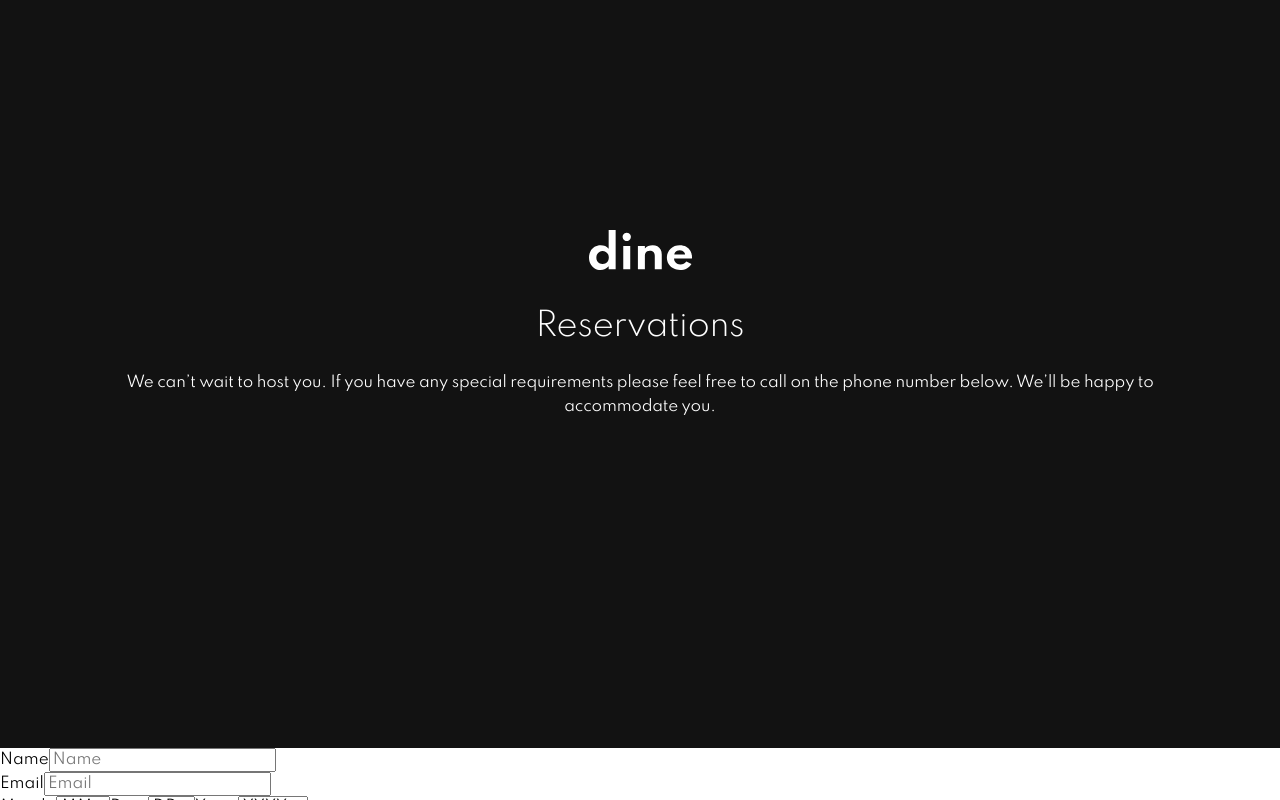
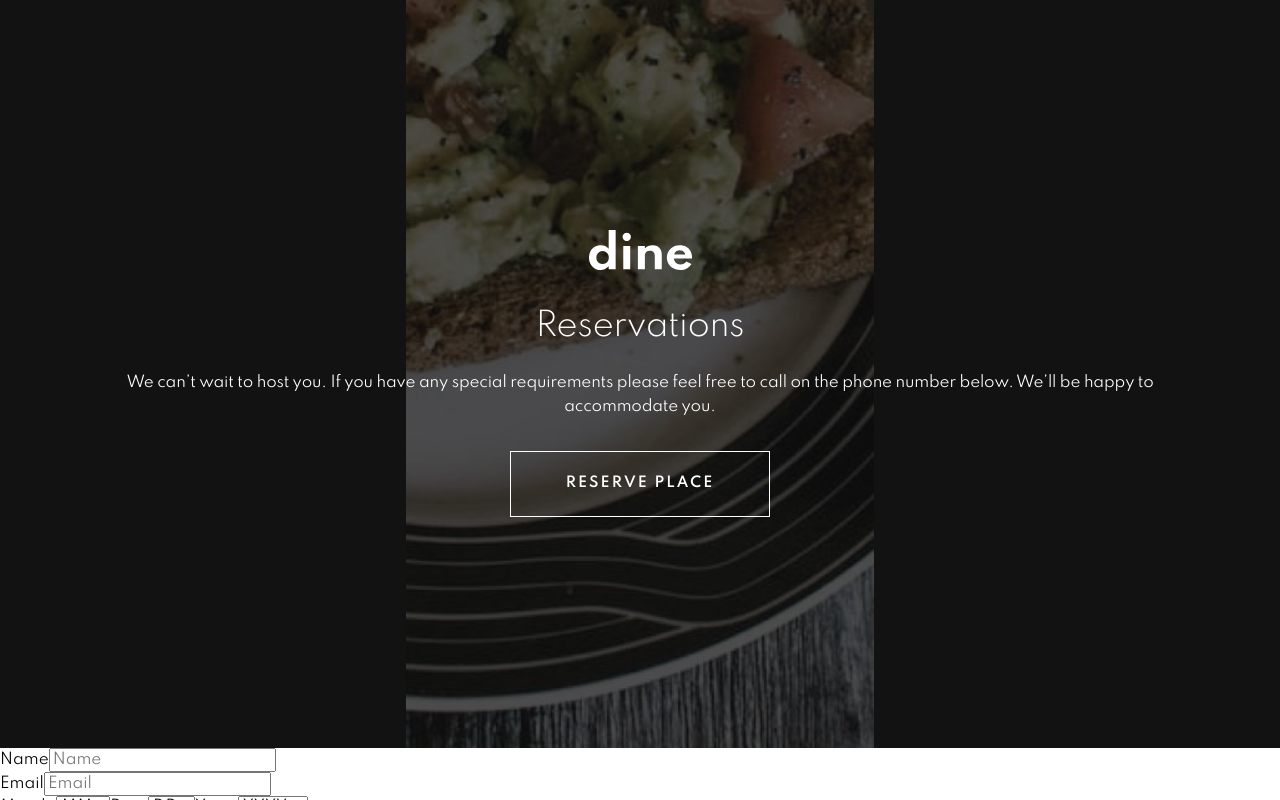
Before and after one commit to emestabillo/dine-restaurant-site, a React (Create React App) app: page /booking in a window 1280 px wide. Shown: the top 800 px of the page. Built offline with nearby package versions, Linux system fonts and the light colour scheme.

Commit message:
Add button component

```diff
--- a/src/components/About.js
+++ b/src/components/About.js
@@ -8,8 +8,8 @@ export default function About() {
         <div className="about__item">
           <div className="about__img">
              <picture>
-              <source srcset="assets/homepage/enjoyable-place-desktop.jpg" media="(min-width: 992px)" />
-                <source srcset="assets/homepage/enjoyable-place-tablet.jpg" media="(min-width: 768px)" />
+              <source srcSet="assets/homepage/enjoyable-place-desktop.jpg" media="(min-width: 992px)" />
+                <source srcSet="assets/homepage/enjoyable-place-tablet.jpg" media="(min-width: 768px)" />
                 <img src="assets/homepage/enjoyable-place-mobile.jpg" alt="green field with animals " />
              </picture>
           </div>
@@ -25,8 +25,8 @@ export default function About() {
         <div className="about__item">
           <div className="about__img">
             <picture>
-              <source srcset="assets/homepage/locally-sourced-desktop.jpg" media="(min-width: 992px)" />
-                <source srcset="assets/homepage/locally-sourced-tablet.jpg" media="(min-width: 768px)" />
+              <source srcSet="assets/homepage/locally-sourced-desktop.jpg" media="(min-width: 992px)" />
+                <source srcSet="assets/homepage/locally-sourced-tablet.jpg" media="(min-width: 768px)" />
                 <img src="assets/homepage/locally-sourced-mobile.jpg" alt="chef plating" />
              </picture>
           </div>
--- /dev/null
+++ b/src/components/Button.js
@@ -0,0 +1,8 @@
+import React from "react"
+import { Link } from "react-router-dom"
+
+export default function Button({link, btnType, btnText}) {
+  return (
+    <Link to={link} className={`btn ${btnType}`}>{btnText}</Link>
+  )
+}
--- a/src/components/CTA.js
+++ b/src/components/CTA.js
@@ -1,6 +1,6 @@
 import React from 'react'
-import { Link } from "react-router-dom"
 import Container from "./Container"
+import Button from "./Button"
 
 export default function CTA() {
   return (
@@ -8,7 +8,7 @@ export default function CTA() {
       <Container>
         <div className="cta__text">
           <h2 className="cta__heading">Ready to make a reservation?</h2>
-          <Link to='/booking' className="btn btn--light">Book a table</Link>
+          <Button link="/booking" btnType="btn--light" btnText="Book a table"></Button>
         </div>
       </Container>
     </section>
--- a/src/components/Features.js
+++ b/src/components/Features.js
@@ -1,11 +1,10 @@
 import React, { useState } from 'react';
 import { items } from '../data';
-import { Link } from "react-router-dom";
+import Button from "./Button";
 import Container from "./Container";
 
 function Features() {
   const [featureInfo, setFeatureInfo] = useState(0);
-
   const {title, description, imgName} = items[featureInfo]
 
   return (
@@ -31,7 +30,7 @@ function Features() {
             </div>
             <h2>{title}</h2>
             <p>{description}</p>
-            <Link to='/booking' className="btn btn--dark">Book a table</Link>
+            <Button link="/booking" btnType="btn--dark" btnText="Book a table"></Button>
           </div>
         </article>
       </Container>
--- a/src/pages/Booking.js
+++ b/src/pages/Booking.js
@@ -2,15 +2,17 @@ import React from 'react'
 import Header from "../components/Header"
 import HeaderText from "../components/HeaderText"
 import Form from "../components/Form"
+import Button from "../components/Button"
 
 function Booking() {
   return (
     <>
-      <Header>
+      <Header hero="bookingHeader">
         <HeaderText
           title="Reservations"
           subtitle="We can’t wait to host you. If you have any special requirements please feel free to call on the phone number below. We’ll be happy to accommodate you.">
         </HeaderText>
+        <Button link='/booking' btnType='btn--light' btnText='Reserve place'></Button>
       </Header>
       <Form />
     </>
--- a/src/pages/Home.js
+++ b/src/pages/Home.js
@@ -1,24 +1,21 @@
 import React from "react";
 import Header from "../components/Header";
 import HeaderText from "../components/HeaderText";
-// import Container from "../components/Container";
 import Features from "../components/Features";
 import CTA from "../components/CTA";
 import About from "../components/About";
 import { MenuList } from "../components/MenuList";
-import { Link } from "react-router-dom"
-
-// import logo from "../images/logo.svg";
+import Button from "../components/Button"
 
 function Home() {
   return (
     <>
       <Header hero="homeHeader">
         <HeaderText
-          title="Exquisite dining since 1989"
+          title='Exquisite dining since 1989'
           subtitle="Experience our seasonal menu in beautiful country surroundings. Eat the freshest produce from the comfort of our farmhouse">
           </HeaderText>
-        <Link to='/booking' className="btn btn--light">Book a table</Link>
+        <Button link="/booking" btnType="btn--light" btnText="Book a table"></Button>
       </Header>
       <About />
       <MenuList/>
--- a/src/styles/components/_header.scss
+++ b/src/styles/components/_header.scss
@@ -18,8 +18,9 @@
   //   background-image: url("../../images/homepage/hero-bg-tablet.jpg");
   // }
 }
-// .bookingHeader {
-// }
+.bookingHeader {
+  background-image: url("../../images/booking/hero-bg-mobile.jpg");
+}
 
 .logo {
   margin: 0 auto;
```
